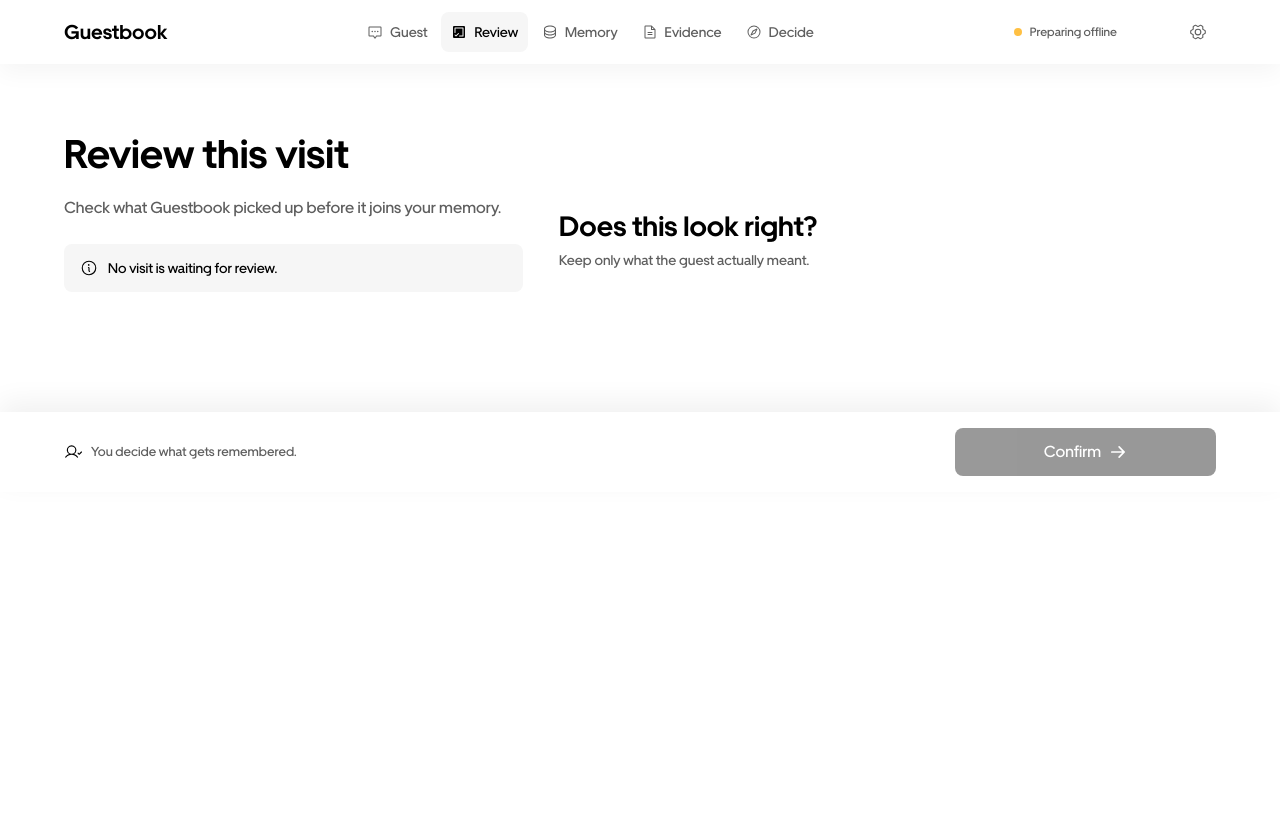
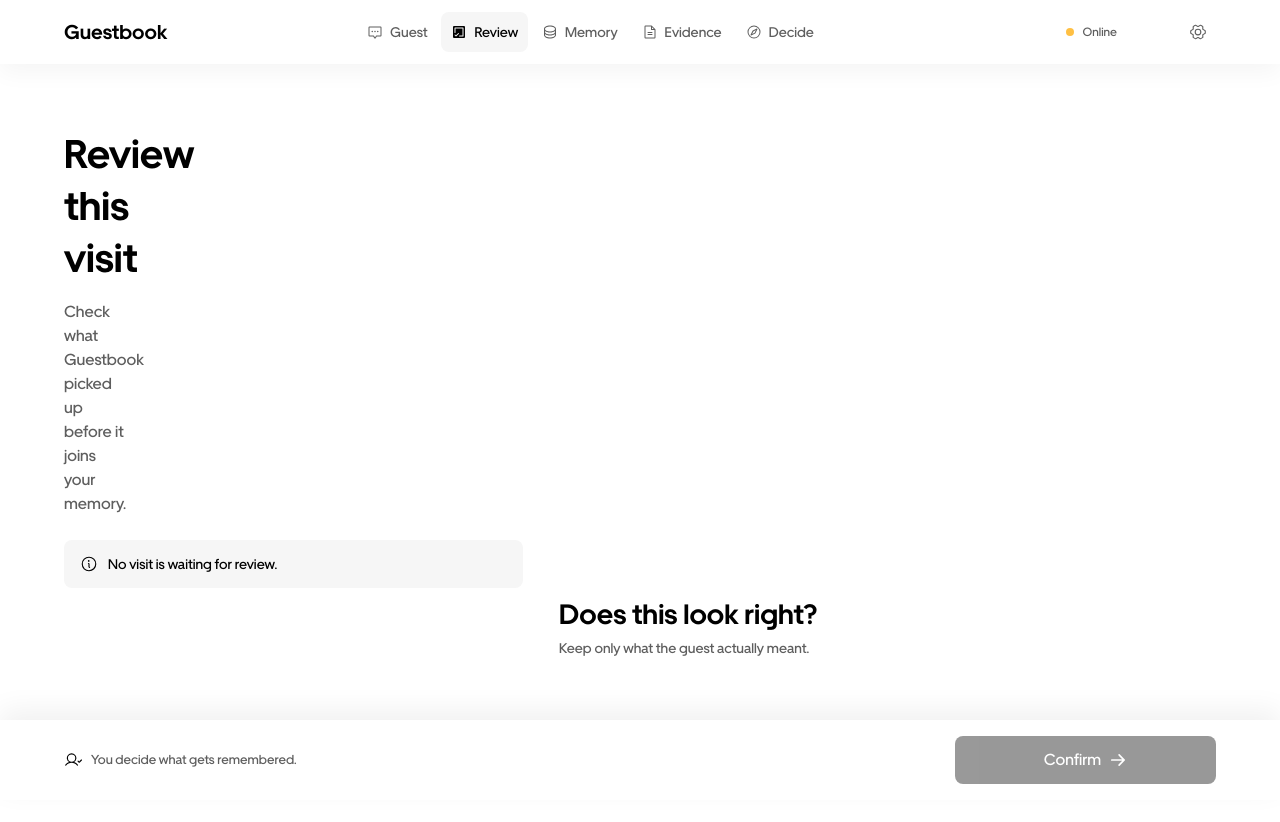
Before and after one commit to Davemafy/Guestbook, a React (Vite) app: page / in a window 1280 px wide. Both pictures are taken after a click on the button "Review". Shown: the top 822 px of the page. Before the commit the page ends 800 px from the top, so only its background shows below. Built offline with nearby package versions, Linux system fonts and the light colour scheme.

Commit message:
refine: normalize review frame and user status copy

```diff
--- a/src/App.tsx
+++ b/src/App.tsx
@@ -305,7 +305,7 @@ function Shell({ route, children, layout = "compact" }: { route: Route; children
     };
   }, []);
 
-  const status = online ? (offlineReady ? "Offline ready" : "Preparing offline") : "Offline";
+  const status = online ? (offlineReady ? "Works offline" : "Online") : "Offline";
   const mobileNav = NAV.filter((item): item is { key: Exclude<Route, "system">; label: string; path: string } => item.key !== "system");
 
   return (
@@ -808,9 +808,11 @@ function ReviewScreen() {
   return (
     <Shell route="review" layout="compact">
       <main className="compact-grid compact-page">
+        <section className="review-title">
+          <PageTitle title="Review this visit" body="Check what Guestbook picked up before it joins your memory." />
+        </section>
+
         <section className="review-source">
-          <PageTitle title="Review this visit" body="Check what Guestbook picked up before it joins your memory." />
-
           {observation ? (
             <div className="source-block">
               <div className="source-meta">
```
